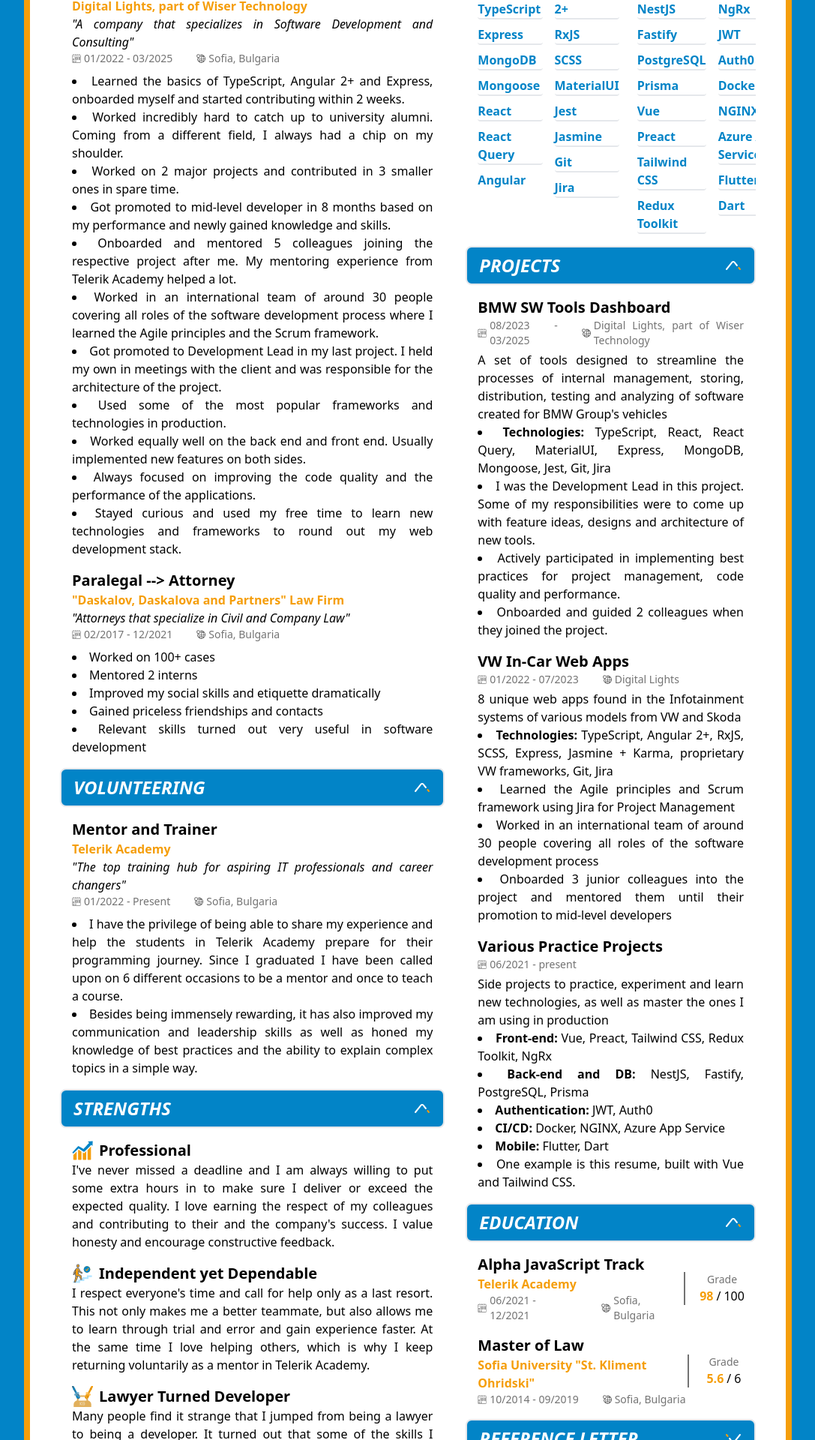
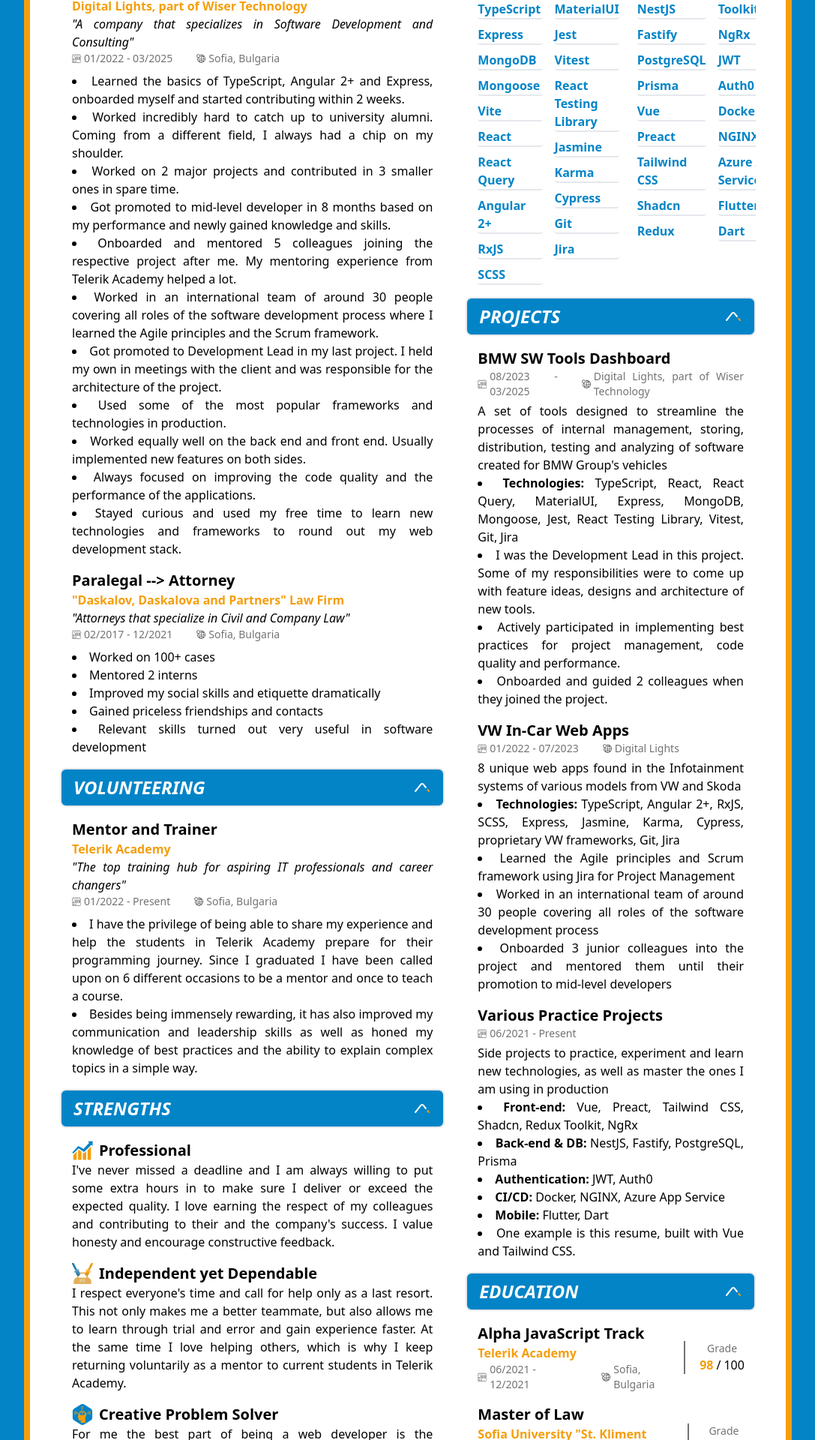
Before and after one commit to kngushterov/kngushterov.github.io, a Vue app: page / in a window 1280 px wide. Shown: the part 284-2204 px from the top of the page at 75% size, without its empty margins (96-1183 px from the left). Built offline with nearby package versions, Linux system fonts and the light colour scheme.

Commit message:
update: add creativity strength

```diff
--- a/src/projects.ts
+++ b/src/projects.ts
@@ -21,7 +21,7 @@
     description:
       "A set of tools designed to streamline the processes of internal management, storing, distribution, testing and analyzing of software created for BMW Group's vehicles",
     points: [
-      'Technologies: TypeScript, React, React Query, MaterialUI, Express, MongoDB, Mongoose, Jest, Git, Jira',
+      'Technologies: TypeScript, React, React Query, MaterialUI, Express, MongoDB, Mongoose, Jest, React Testing Library, Vitest, Git, Jira',
       'I was the Development Lead in this project. Some of my responsibilities were to come up with feature ideas, designs and architecture of new tools.',
       'Actively participated in implementing best practices for project management, code quality and performance.',
       'Onboarded and guided 2 colleagues when they joined the project.'
@@ -37,7 +37,7 @@
     description:
       '8 unique web apps found in the Infotainment systems of various models from VW and Skoda',
     points: [
-      'Technologies: TypeScript, Angular 2+, RxJS, SCSS, Express, Jasmine + Karma, proprietary VW frameworks, Git, Jira',
+      'Technologies: TypeScript, Angular 2+, RxJS, SCSS, Express, Jasmine, Karma, Cypress, proprietary VW frameworks, Git, Jira',
       'Learned the Agile principles and Scrum framework using Jira for Project Management',
       'Worked in an international team of around 30 people covering all roles of the software development process',
       'Onboarded 3 junior colleagues into the project and mentored them until their promotion to mid-level developers'
@@ -47,13 +47,13 @@
     title: 'Various Practice Projects',
     timeInterval: {
       from: '06/2021',
-      to: 'present'
+      to: 'Present'
     },
     description:
       'Side projects to practice, experiment and learn new technologies, as well as master the ones I am using in production',
     points: [
-      'Front-end: Vue, Preact, Tailwind CSS, Redux Toolkit, NgRx',
-      'Back-end and DB: NestJS, Fastify, PostgreSQL, Prisma',
+      'Front-end: Vue, Preact, Tailwind CSS, Shadcn, Redux Toolkit, NgRx',
+      'Back-end & DB: NestJS, Fastify, PostgreSQL, Prisma',
       'Authentication: JWT, Auth0',
       'CI/CD: Docker, NGINX, Azure App Service',
       'Mobile: Flutter, Dart',
@@ -67,14 +67,22 @@
   'Express',
   'MongoDB',
   'Mongoose',
+
+  'Vite',
   'React',
   'React Query',
   'Angular 2+',
   'RxJS',
   'SCSS',
   'MaterialUI',
+
   'Jest',
+  'Vitest',
+  'React Testing Library',
   'Jasmine',
+  'Karma',
+  'Cypress',
+
   'Git',
   'Jira'
 ]
@@ -84,16 +92,21 @@
   'Fastify',
   'PostgreSQL',
   'Prisma',
+
   'Vue',
   'Preact',
   'Tailwind CSS',
+  'Shadcn',
   'Redux Toolkit',
   'NgRx',
+
   'JWT',
   'Auth0',
+
   'Docker',
   'NGINX',
   'Azure App Service',
+
   'Flutter',
   'Dart'
 ]
--- a/src/strengths.ts
+++ b/src/strengths.ts
@@ -12,13 +12,19 @@
       "I've never missed a deadline and I am always willing to put some extra hours in to make sure I deliver or exceed the expected quality. I love earning the respect of my colleagues and contributing to their and the company's success. I value honesty and encourage constructive feedback."
   },
   {
-    icon: 'motivation',
+    icon: 'consistency',
     title: 'Independent yet Dependable',
     description:
-      "I respect everyone's time and call for help only as a last resort. This not only makes me a better teammate, but also allows me to learn through trial and error and gain experience faster. At the same time I love helping others, which is why I keep returning voluntarily as a mentor in Telerik Academy."
+      "I respect everyone's time and call for help only as a last resort. This not only makes me a better teammate, but also allows me to learn through trial and error and gain experience faster. At the same time I love helping others, which is why I keep returning voluntarily as a mentor to current students in Telerik Academy."
   },
   {
-    icon: 'consistency',
+    icon: 'creativity',
+    title: 'Creative Problem Solver',
+    description:
+      'For me the best part of being a web developer is the opportunity to create positive experiences for people through beautiful and intuitive UI/UX designs. Another great one is the challenge of solving complex problems. I find it immensely satisfying to come up with creative solutions that are as elegant as they are effective.'
+  },
+  {
+    icon: 'motivation',
     title: 'Lawyer Turned Developer ',
     description:
       'Many people find it strange that I jumped from being a lawyer to being a developer. It turned out that some of the skills I honed back then translate beautifully: problem solving, decision making, communication with clients, time management, adaptability, acquiring new skills, and the best one - efficiently finding, understanding and putting to use relevant new information.'
```
Also changed, not shown: public/creativity.svg (added).
